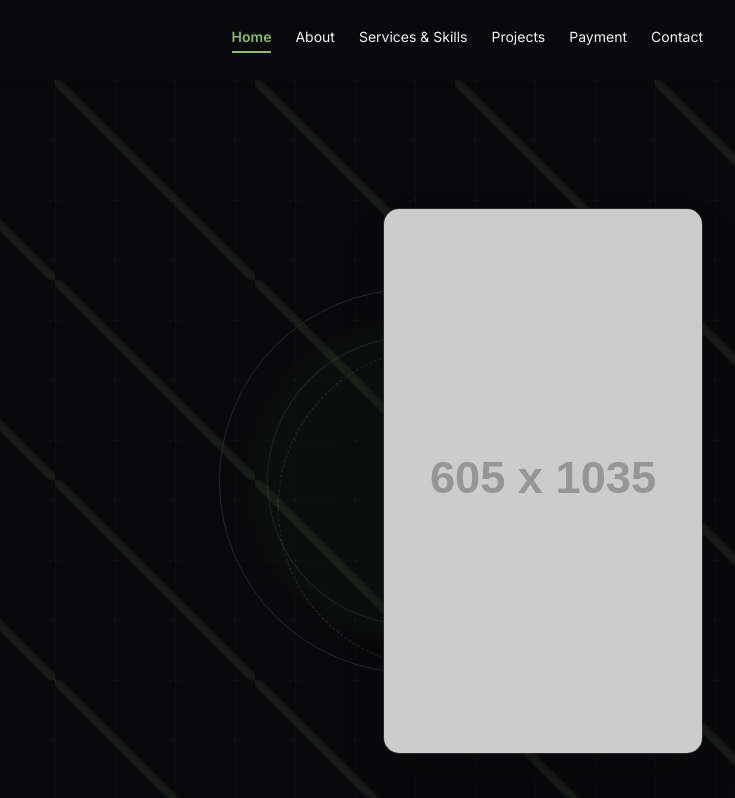
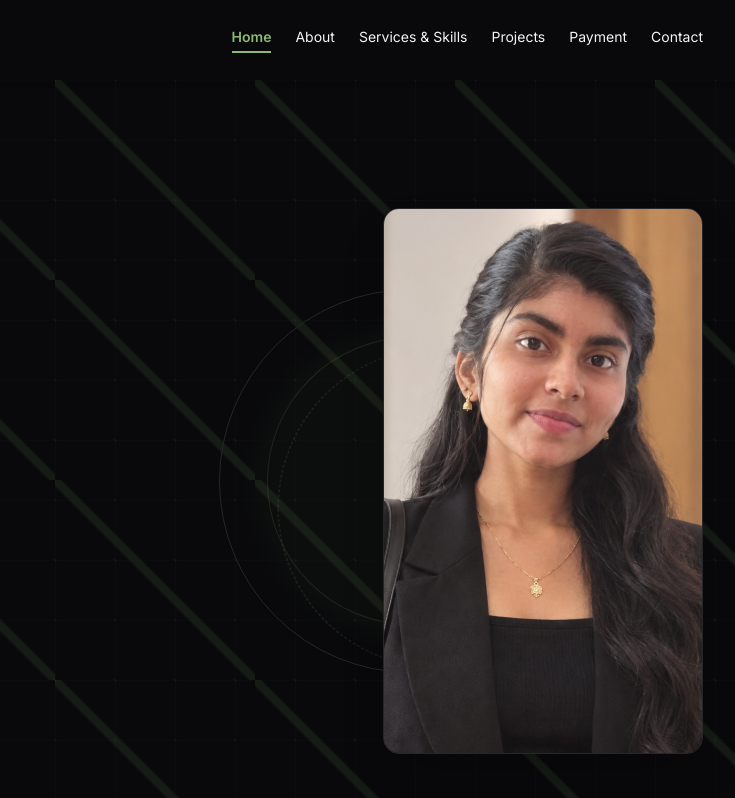
Before and after one commit to suganyas2382006-sketch/web, a plain HTML site: page index.html in a window 1280 px wide. Shown: the top 798 px of the page, 545-1280 px from the left. Drawn offline with nearby package versions, Linux system fonts and the light colour scheme; placeholder pictures from the web are drawn by us.

Commit message:
Update index.html

```diff
--- a/index.html
+++ b/index.html
@@ -130,7 +130,7 @@
                     <div class="absolute top-1/2 left-1/2 -translate-x-1/2 -translate-y-1/2 w-96 h-96 rounded-full border border-zinc-800"></div>
 
                     <!-- Portrait Image -->
-                    <img src="profile.jpg" alt="Suganya Shenbagam" class="relative z-10 w-64 md:w-80 max-h-[500px] md:max-h-[600px] object-cover rounded-2xl shadow-2xl border border-zinc-800" onerror="this.src='https://via.placeholder.com/605x1035/27272a/ffffff?text=Profile+Photo'">
+                    <img src="profile.png" alt="Suganya Shenbagam" class="relative z-10 w-64 md:w-80 max-h-[500px] md:max-h-[600px] object-cover rounded-2xl shadow-2xl border border-zinc-800" onerror="this.src='https://via.placeholder.com/605x1035/27272a/ffffff?text=Profile+Photo'">
                 </div>
             </div>
         </section>
@@ -140,7 +140,7 @@
             <div class="max-w-4xl mx-auto px-4 sm:px-6 lg:px-8">
                 <div class="grid grid-cols-1 md:grid-cols-3 gap-12 items-start">
                     <div class="col-span-1">
-                        <img src="profile.jpg" alt="Profile" class="w-full h-auto object-cover rounded-xl shadow-lg border border-zinc-100" onerror="this.src='https://via.placeholder.com/605x1035/f4f4f5/a1a1aa?text=Profile'">
+                        <img src="profile.png" alt="Profile" class="w-full h-auto object-cover rounded-xl shadow-lg border border-zinc-100" onerror="this.src='https://via.placeholder.com/605x1035/f4f4f5/a1a1aa?text=Profile'">
                     </div>
                     <div class="col-span-2">
                         <h2 class="text-3xl font-bold text-zinc-900 mb-2">About Me</h2>
```
